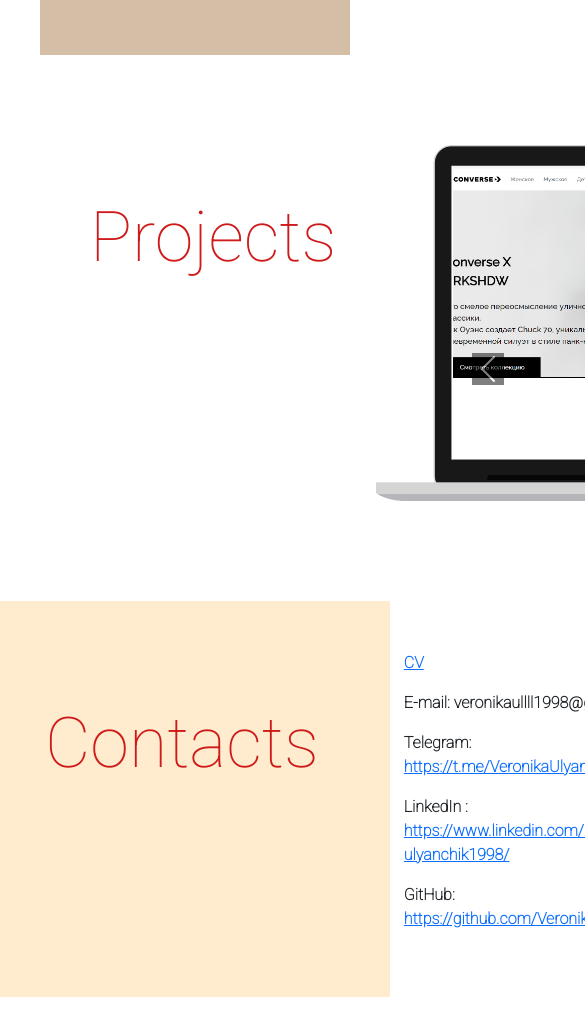
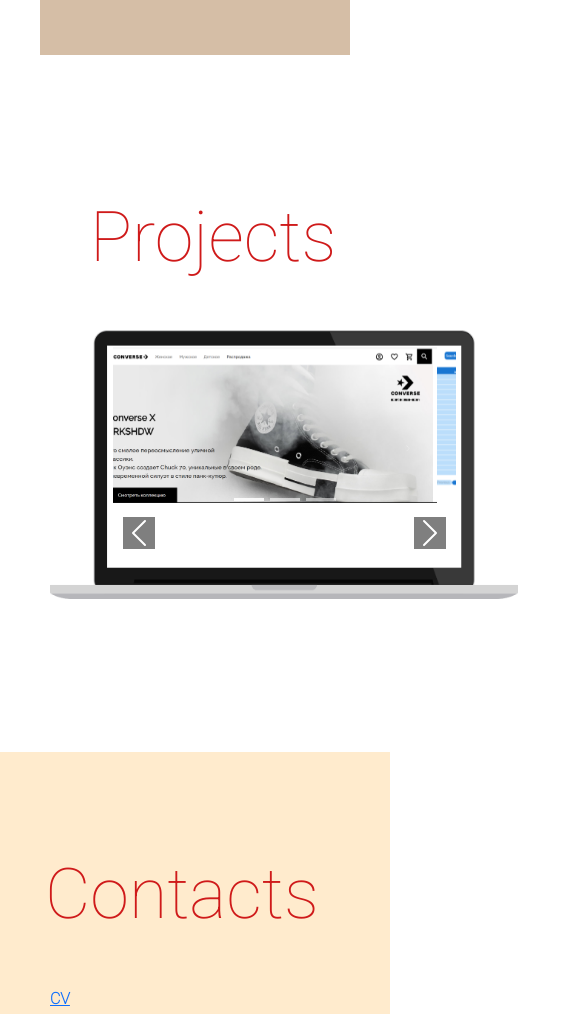
Before and after one commit to VeronikaUlyanchik/VeronikaUlyanchik, a plain HTML site: page Index.html in a window 390 px wide. Shown: the part 1587-2601 px from the top of the page, 585 px wide, since content can reach past the window. Drawn offline with nearby package versions, Linux system fonts and the light colour scheme.

Commit message:
media added

```diff
--- a/styles.css
+++ b/styles.css
@@ -87,3 +87,41 @@ p {
 .points:hover{
     font-weight: 800;
 }
+.carousel-indicators{
+    margin-bottom: 13rem;
+}
+
+@media (max-width: 1100px)  {
+    .projects, .contacts{
+        position: relative;
+        display: flex;
+        flex-direction: column;
+}
+}
+
+@media (max-width: 670px)  {
+    .carousel {
+        width: 379px;
+}
+.laptop {
+    width: 519px;
+    position: absolute;
+}
+.laptop-carousel {
+    width: 556px;
+}
+}
+@media (max-width: 566px)  {
+    .carousel {
+            top: 17px;
+            left: 63px;
+            width: 343px;
+            height: 372px;
+}
+.laptop {
+    width: 468px;
+}
+.laptop-carousel {
+    width: 463px;
+}
+}
```
